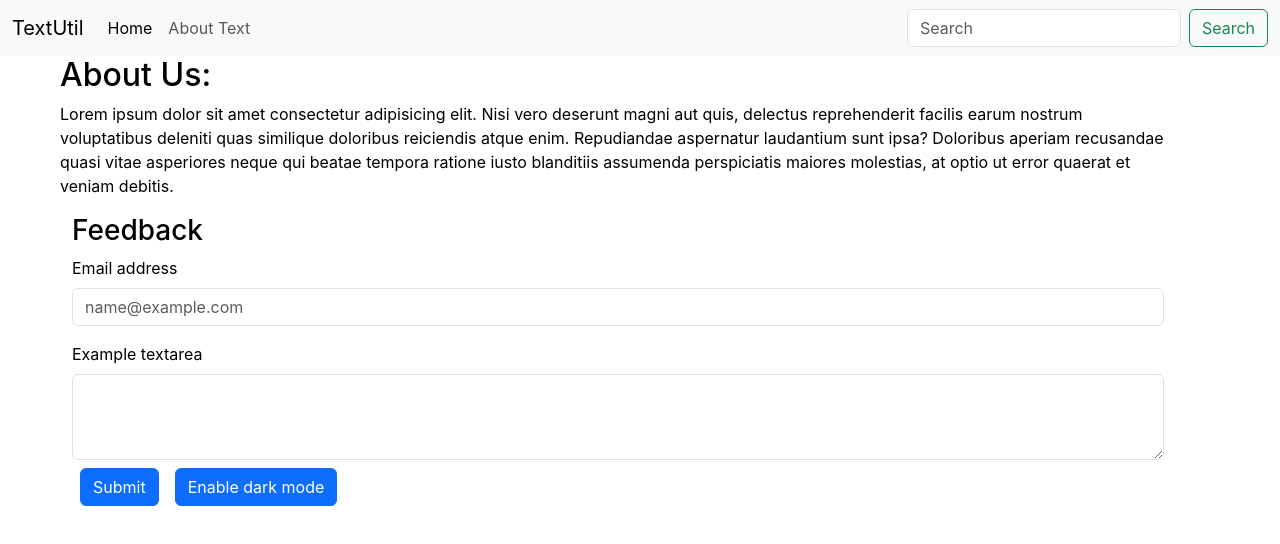
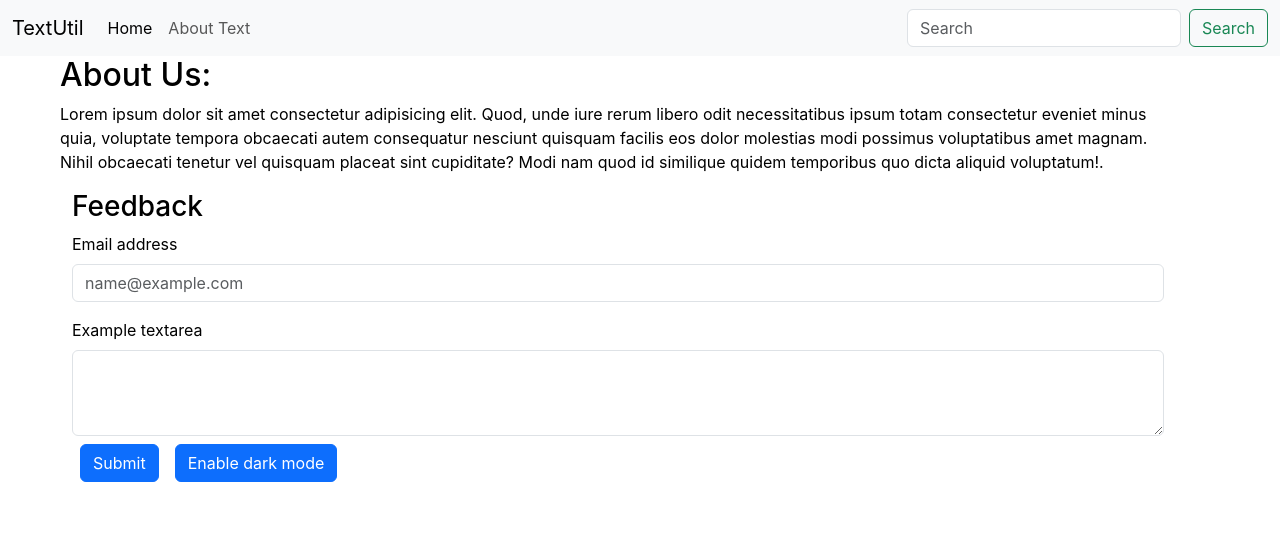
Before and after one commit to Pradwin/TextUtils, a React (Create React App) app in the folder TextUtils/: page / in a window 1280 px wide. Shown: the top 544 px of the page. Built offline with nearby package versions, Linux system fonts and the light colour scheme.

Commit message:
Modified lorem in About

```diff
--- a/TextUtils/src/components/About.js
+++ b/TextUtils/src/components/About.js
@@ -25,7 +25,7 @@ export default function About() {
   return (
     <><div className='container mx-5' style={Mystyle}>
     <h2>About Us:</h2>
-    <p>Lorem ipsum dolor sit amet consectetur adipisicing elit. Nisi vero deserunt magni aut quis, delectus reprehenderit facilis earum nostrum voluptatibus deleniti quas similique doloribus reiciendis atque enim. Repudiandae aspernatur laudantium sunt ipsa? Doloribus aperiam recusandae quasi vitae asperiores neque qui beatae tempora ratione iusto blanditiis assumenda perspiciatis maiores molestias, at optio ut error quaerat et veniam debitis.</p>
+    <p>Lorem ipsum dolor sit amet consectetur adipisicing elit. Quod, unde iure rerum libero odit necessitatibus ipsum totam consectetur eveniet minus quia, voluptate tempora obcaecati autem consequatur nesciunt quisquam facilis eos dolor molestias modi possimus voluptatibus amet magnam. Nihil obcaecati tenetur vel quisquam placeat sint cupiditate? Modi nam quod id similique quidem temporibus quo dicta aliquid voluptatum!.</p>
     <div className="container mb-3">
     <h3>Feedback</h3>
     <label className="form-label">Email address</label>
```
